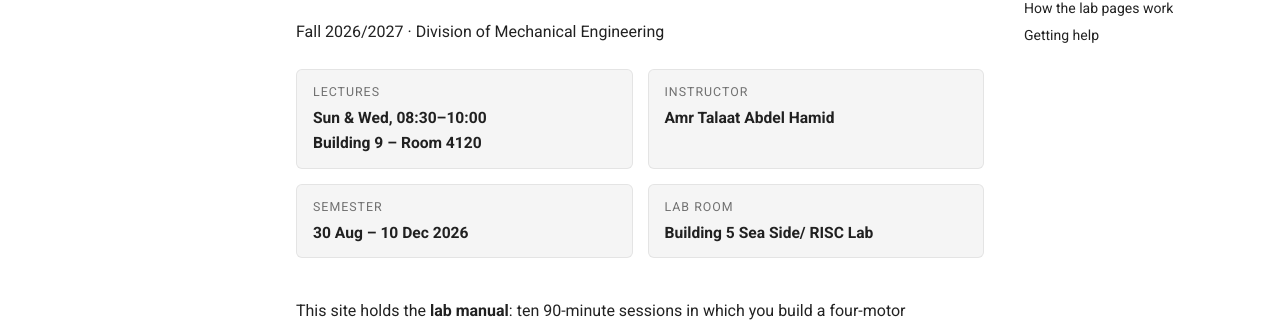
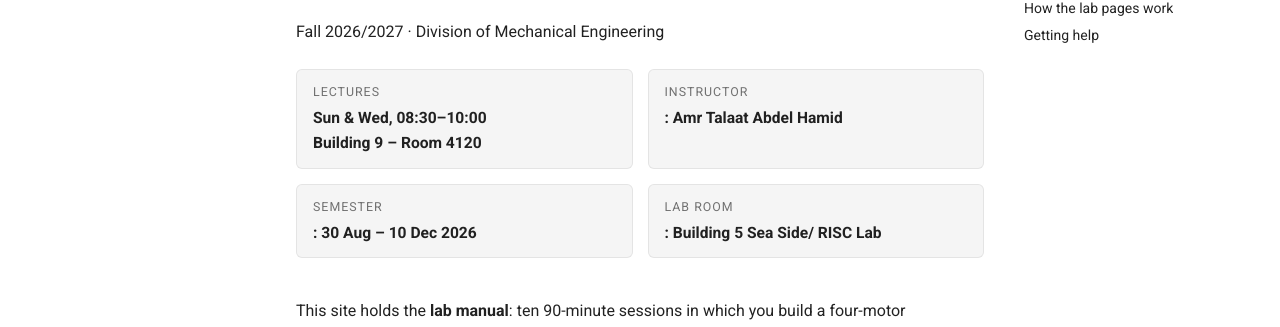
Before and after one commit to Hassan-Al-Moalim/ME222B, an MkDocs documentation site: the page built from docs/index.md, in a window 1280 px wide and 900 px high. Shown: the part 250-577 px from the top of the window. Built offline with MkDocs 1.6.1 and Material for MkDocs 9.7.7, drawn with Linux system fonts in a browser that asks for light colours; comment, search, counter and statistics services are not loaded.

Commit message:
Format Change

```diff
--- a/docs/index.md
+++ b/docs/index.md
@@ -8,9 +8,9 @@ Fall 2026/2027 · Division of Mechanical Engineering
 
 <div class="lab-meta" markdown>
 <div><span class="k">Lectures</span><span class="v">Sun &amp; Wed, 08:30–10:00<br>Building 9 – Room 4120</span></div>
-<div><span class="k">Instructor</span><span class="v">Amr Talaat Abdel Hamid</span></div>
-<div><span class="k">Semester</span><span class="v">30 Aug – 10 Dec 2026</span></div>
-<div><span class="k">Lab room</span><span class="v">Building 5 Sea Side/ RISC Lab</span></div>
+<div><span class="k">Instructor</span><span class="v">: Amr Talaat Abdel Hamid</span></div>
+<div><span class="k">Semester</span><span class="v">: 30 Aug – 10 Dec 2026</span></div>
+<div><span class="k">Lab room</span><span class="v">: Building 5 Sea Side/ RISC Lab</span></div>
 </div>
 
 This site holds the **lab manual**: ten 90-minute sessions in which you build a
```
